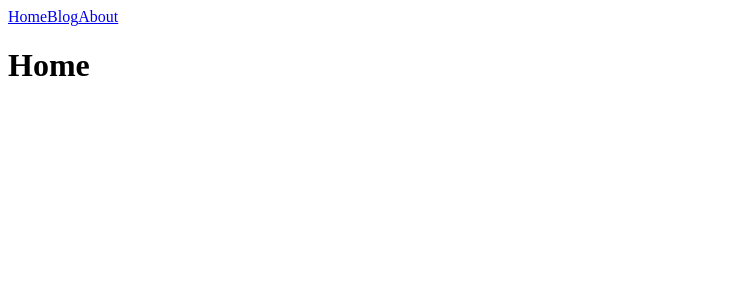
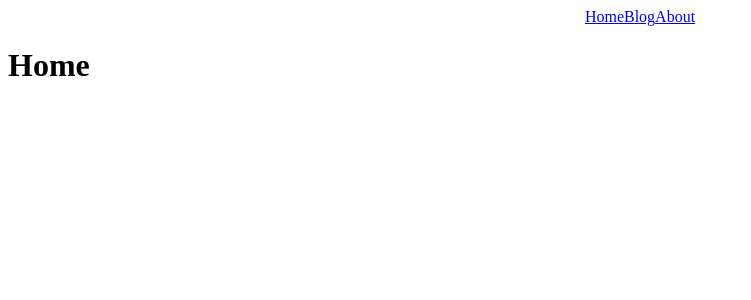
Before and after one commit to schir2/schirus, a Vue app in the folder frontend/: page / in a window 1280 px wide. Shown: the top 300 px of the page, without its empty margins (0-751 px from the left). Built offline with nearby package versions, Linux system fonts and the light colour scheme; the HTML template or start-up script is replaced by a standard one; what @vue/apollo-option would draw is missing.

Commit message:
added basic loginform

```diff
--- a/frontend/package.json
+++ b/frontend/package.json
@@ -20,6 +20,7 @@
     "vuex": "^4.0.2"
   },
   "devDependencies": {
+    "@types/graphql": "^14.5.0",
     "@typescript-eslint/eslint-plugin": "^4.18.0",
     "@typescript-eslint/parser": "^4.18.0",
     "@vue/cli-plugin-babel": "~4.5.0",
@@ -28,9 +29,12 @@
     "@vue/cli-plugin-typescript": "~4.5.0",
     "@vue/cli-service": "~4.5.0",
     "@vue/eslint-config-typescript": "^7.0.0",
+    "apollo": "^2.33.9",
     "babel-eslint": "^10.1.0",
     "eslint": "^6.7.2",
     "eslint-plugin-vue": "^6.2.2",
+    "node-sass": "^5.0.0",
+    "sass-loader": "^10.0.5",
     "typescript": "~4.1.5",
     "vue-template-compiler": "^2.6.11"
   },
--- a/frontend/src/components/shared/TheNavbar.vue
+++ b/frontend/src/components/shared/TheNavbar.vue
@@ -1,8 +1,8 @@
 <template>
 <nav>
-  <router-link :to="{name:'home'}">Home</router-link>
-  <router-link :to="{name:'blog'}">Blog</router-link>
-  <router-link :to="{name:'about'}">About</router-link>
+  <router-link class="link" :to="{name:'home'}">Home</router-link>
+  <router-link class="link" :to="{name:'blog'}">Blog</router-link>
+  <router-link class="link" :to="{name:'about'}">About</router-link>
 </nav>
 </template>
 
@@ -12,6 +12,9 @@ export default {
 }
 </script>
 
-<style scoped>
-
+<style scoped lang="scss">
+nav{
+  display: flex;
+  justify-content: center;
+}
 </style>
--- /dev/null
+++ b/frontend/src/pages/blog/ArticleDetailPage.vue
@@ -0,0 +1,13 @@
+<template>
+<div></div>
+</template>
+
+<script>
+export default {
+  name: "ArticleDetailPage",
+}
+</script>
+
+<style scoped>
+
+</style>
--- a/frontend/src/pages/blog/ArticlePage.vue
+++ b/frontend/src/pages/blog/ArticleListPage.vue
@@ -4,7 +4,7 @@
 
 <script>
 export default {
-  name: "ArticlePage",
+  name: "ArticleListPage"
 }
 </script>
 
--- a/frontend/src/router/routes.ts
+++ b/frontend/src/router/routes.ts
@@ -25,7 +25,28 @@ const routes = [
             title: "Blog",
             auth: false,
         },
-        component: () => import(/* webpackChunkName: "blog" */ "@/pages/blog/index.vue")
+        component: () => import(/* webpackChunkName: "blog" */ "@/pages/blog/index.vue"),
+        children: [
+            {
+                path: 'articles',
+                name: 'articleList',
+                meta: {
+                    title: 'Articles',
+                    auth: false,
+                },
+                component: () => import(/* webpackChunkName: "articles" */ "@/pages/blog/ArticleListPage.vue")
+            },
+            {
+                path: 'articles/$id',
+                name: 'articleDetail',
+                meta: {
+                    title: 'Articles',
+                    auth: false,
+                },
+                component: () => import(/* webpackChunkName: "articleDetail" */ "@/pages/blog/ArticleDetailPage.vue")
+            }
+
+        ]
     },
     {
         path: '/about',
```
Also changed, not shown: frontend/src/pages/blog/ArticleCreatePage.vue (added, +13 -0 lines), 1 other file (tests, documents, lock files or other folders).
